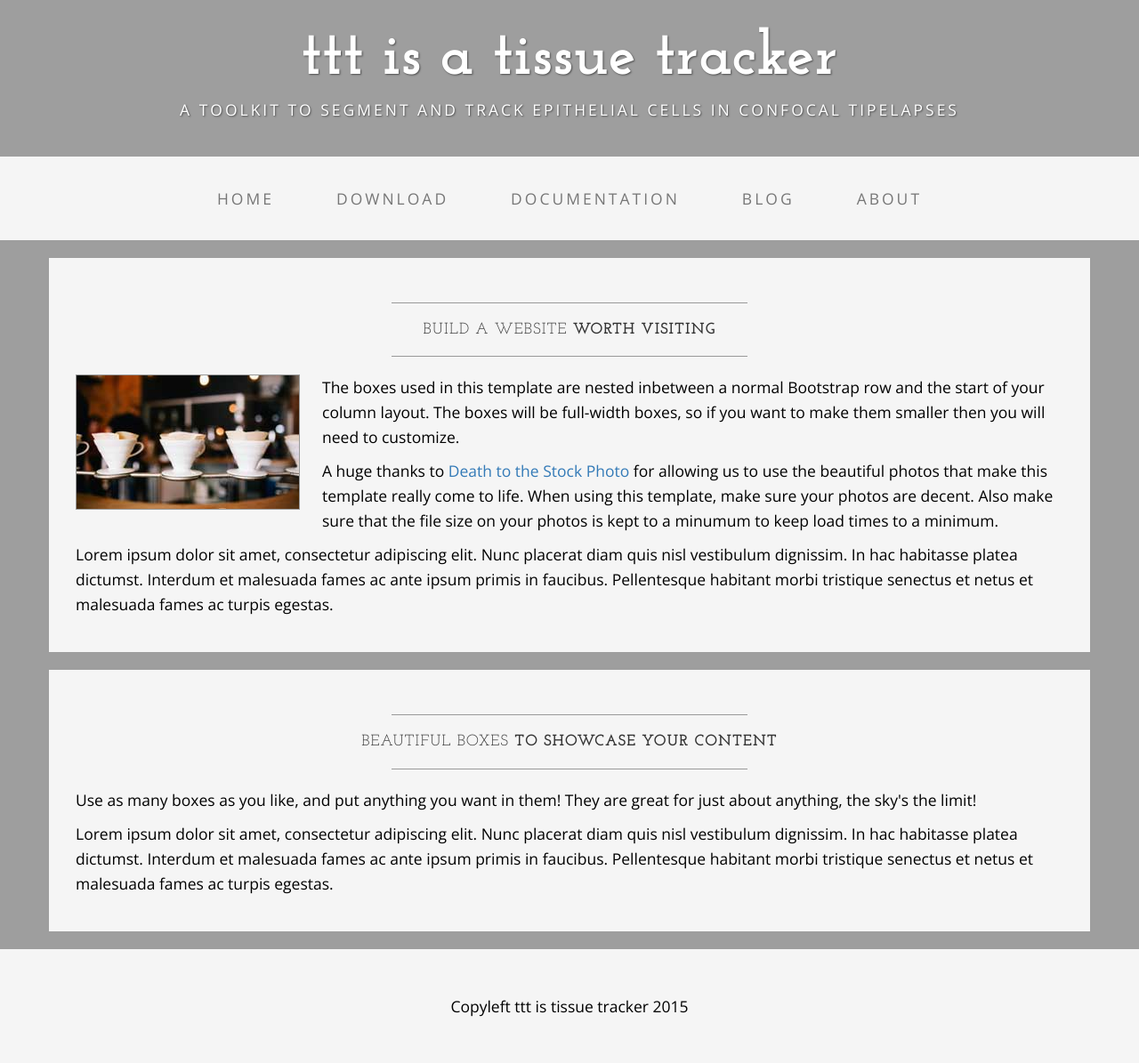
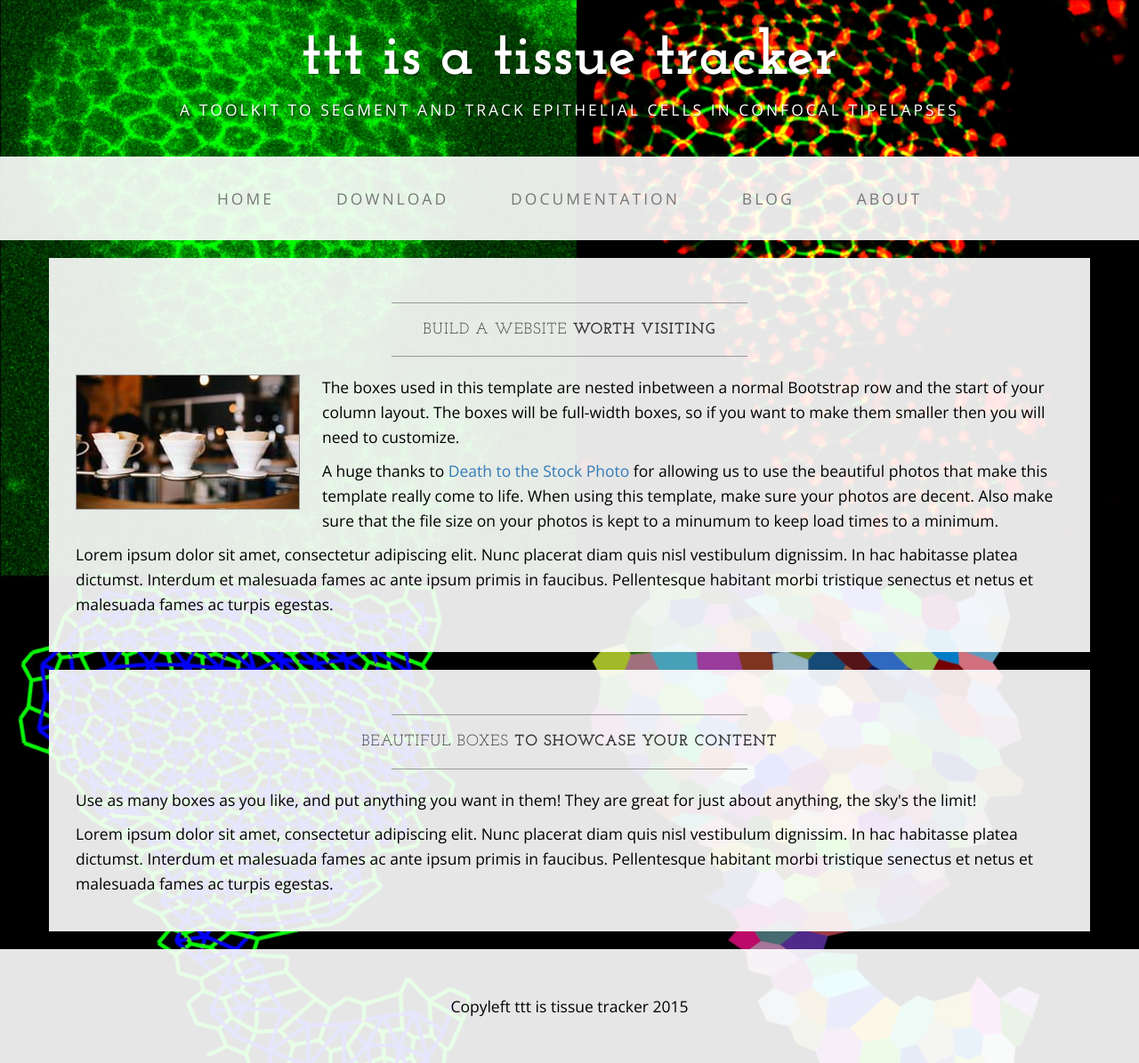
Before and after one commit to HatiniLab/ttt, a Jekyll site: the page built from index.html, in a window 1280 px wide. Shown: the whole page at 89% size. Built offline with Jekyll 4.4.1, drawn with Linux system fonts in a browser that asks for light colours.

Commit message:
Updated bg

```diff
--- a/_includes/css/business-casual.css
+++ b/_includes/css/business-casual.css
@@ -6,7 +6,7 @@
 
 body {
     font-family: "Open Sans","Helvetica Neue",Helvetica,Arial,sans-serif;
-    background: url('../img/bg.png') no-repeat center center fixed;
+    background: url('../img/bg.jpg') no-repeat center center fixed;
     -webkit-background-size: cover;
     -moz-background-size: cover;
     background-size: cover;
```
